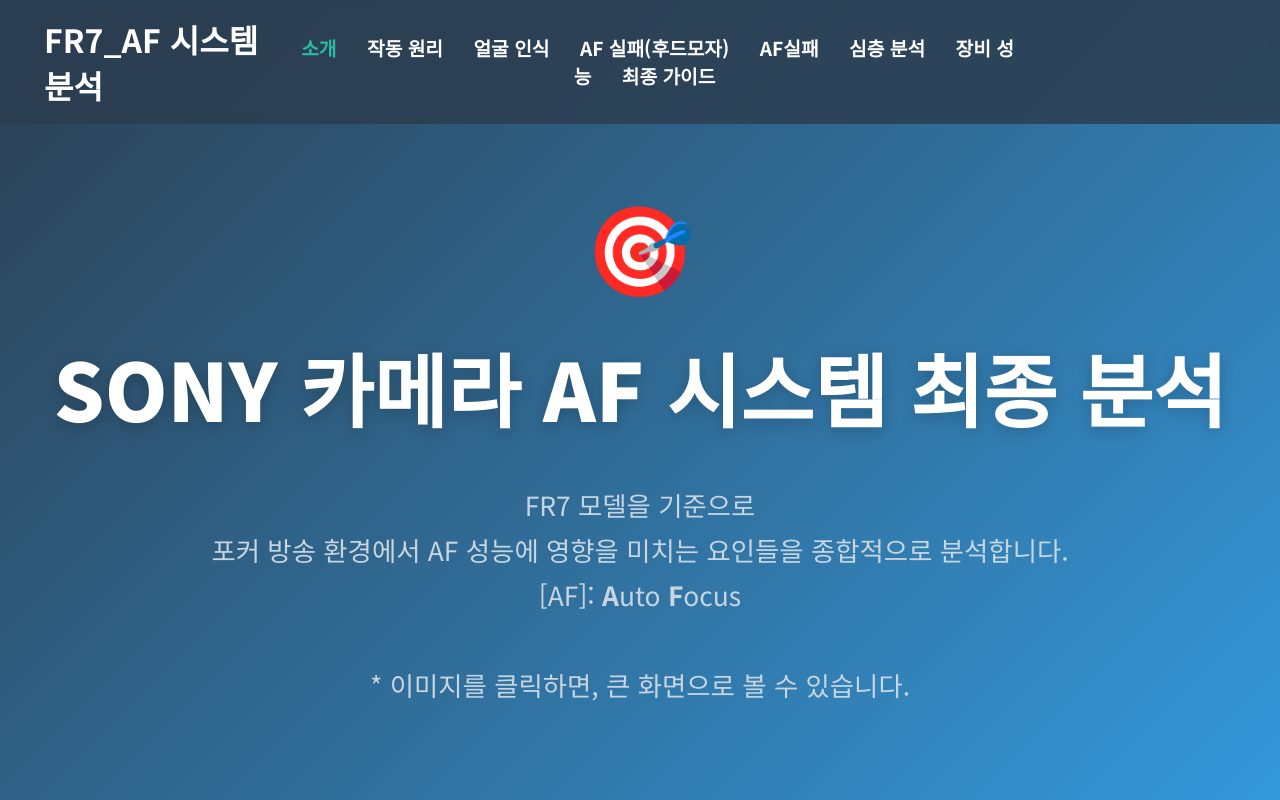
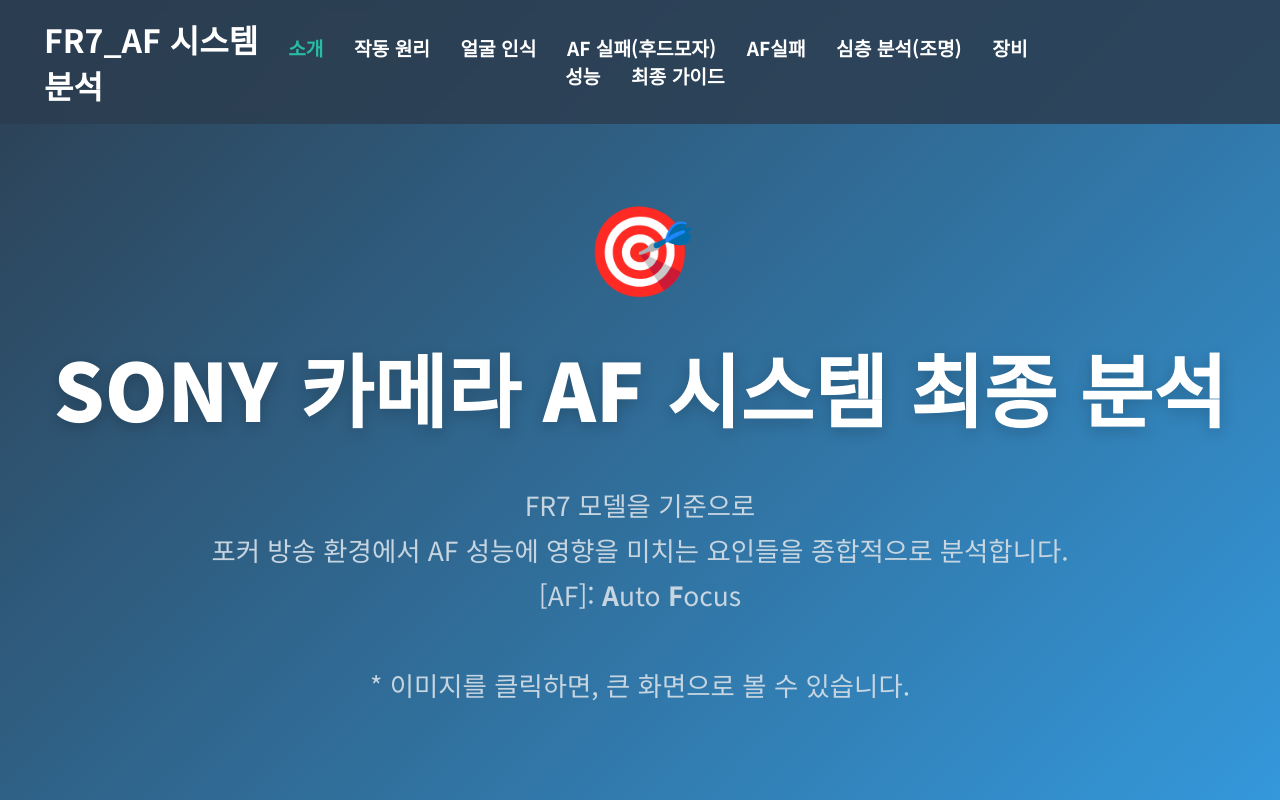
Before and after one commit to kai-kim87/FR7-_AF, a plain HTML site: page index.html in a window 1280 px wide. Drawn offline with Linux system fonts and the light colour scheme.

Commit message:
Update index.html

```diff
--- a/index.html
+++ b/index.html
@@ -144,7 +144,7 @@
             <a href="#face-af">얼굴 인식</a>
             <a href="#failure-hood">AF 실패(후드모자)</a>
             <a href="#failure-angle">AF실패</a>
-            <a href="#analysis">심층 분석</a>
+            <a href="#analysis">심층 분석(조명)</a>
             <a href="#equipment">장비 성능</a>
             <a href="#guide">최종 가이드</a>
         </nav>
```
